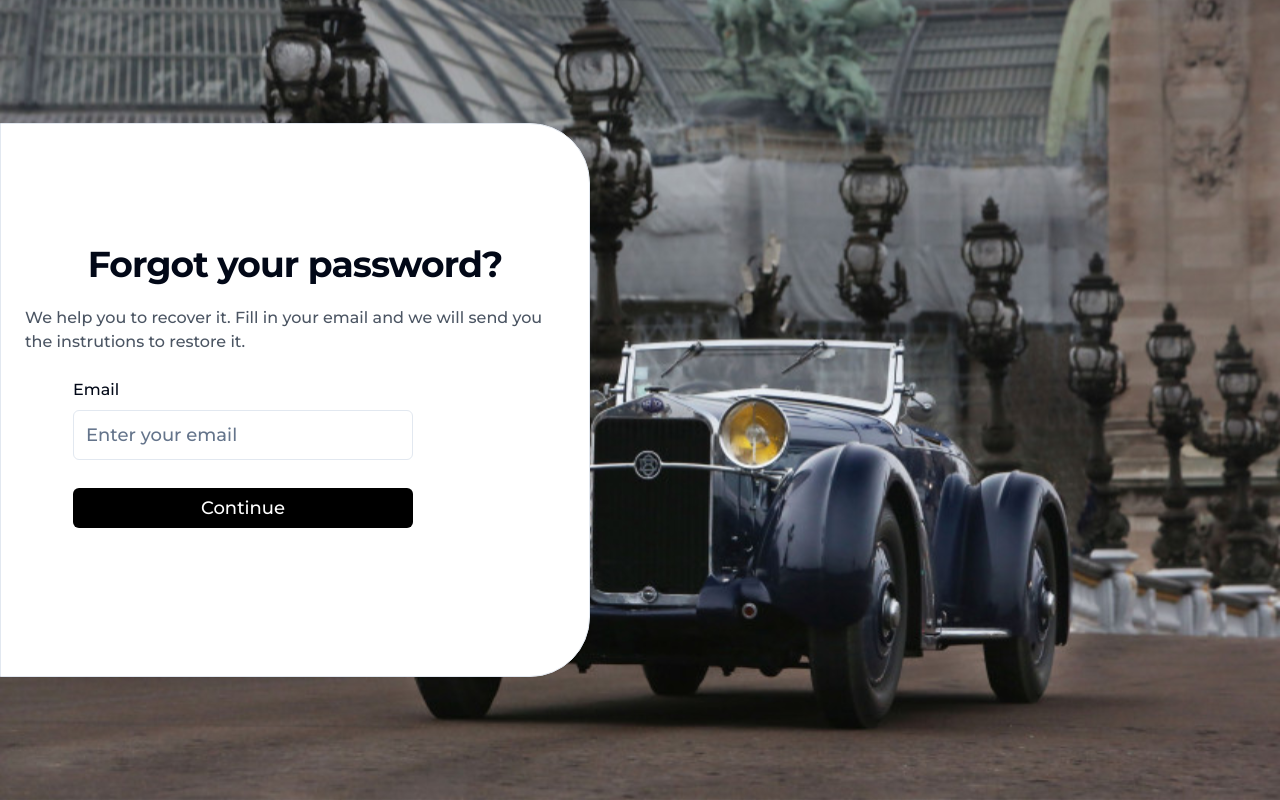
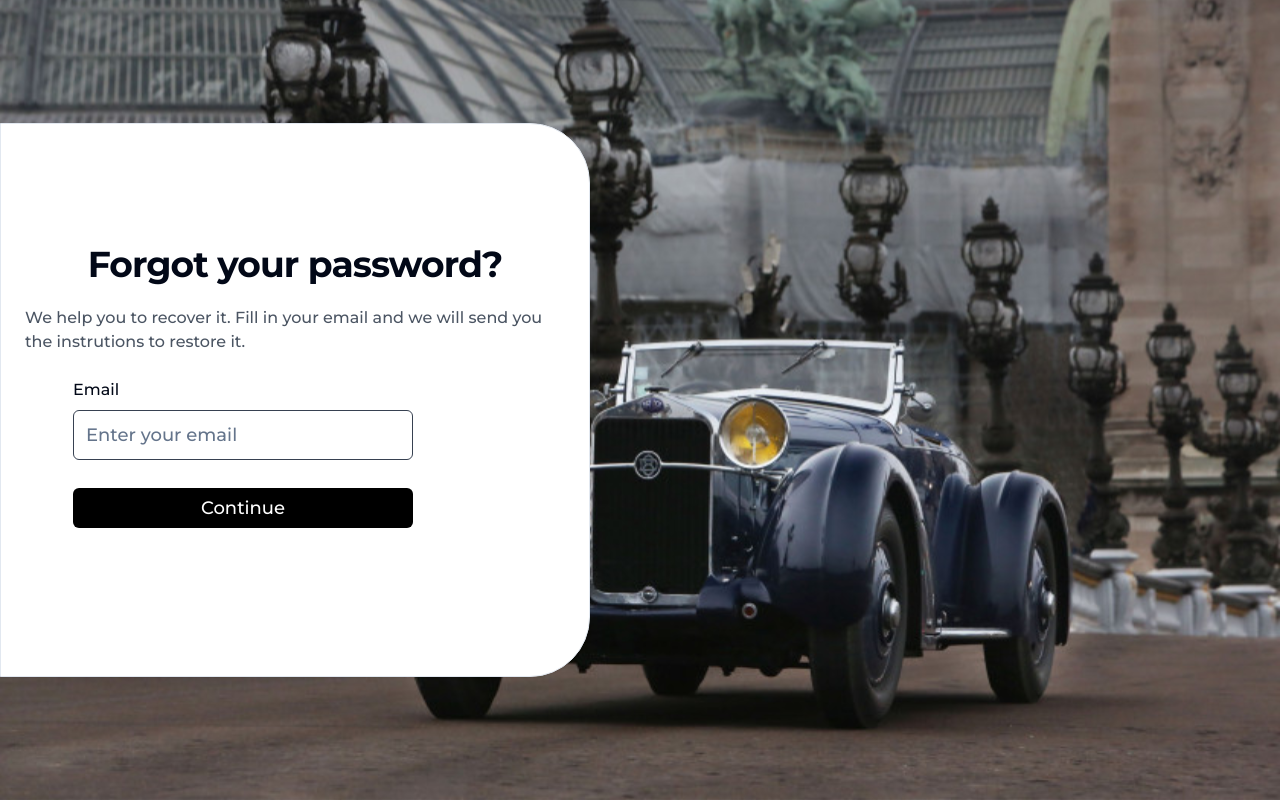
Before and after one commit to d2ni3l/Pastauction, a Next.js app: page /auth/forgotpassword in a window 1280 px wide. Built offline with nearby package versions, Linux system fonts and the light colour scheme.

Commit message:
forgot password ui

```diff
--- a/src/components/auth/ForgotPassword.tsx
+++ b/src/components/auth/ForgotPassword.tsx
@@ -88,7 +88,7 @@ const handleSubmit =
                   <FormItem>
                     <FormLabel className='md:text-base text-sm font-medium'>Email</FormLabel>
                     <FormControl>
-                      <Input className='md:w-[340px] placeholder:font-medium py-6 text-lg' placeholder='Enter your email' {...field} />
+                      <Input className='md:w-[340px] placeholder:font-medium py-6 text-lg border-gray-700' placeholder='Enter your email' {...field} />
                     </FormControl>
 
                     <FormMessage />
```
